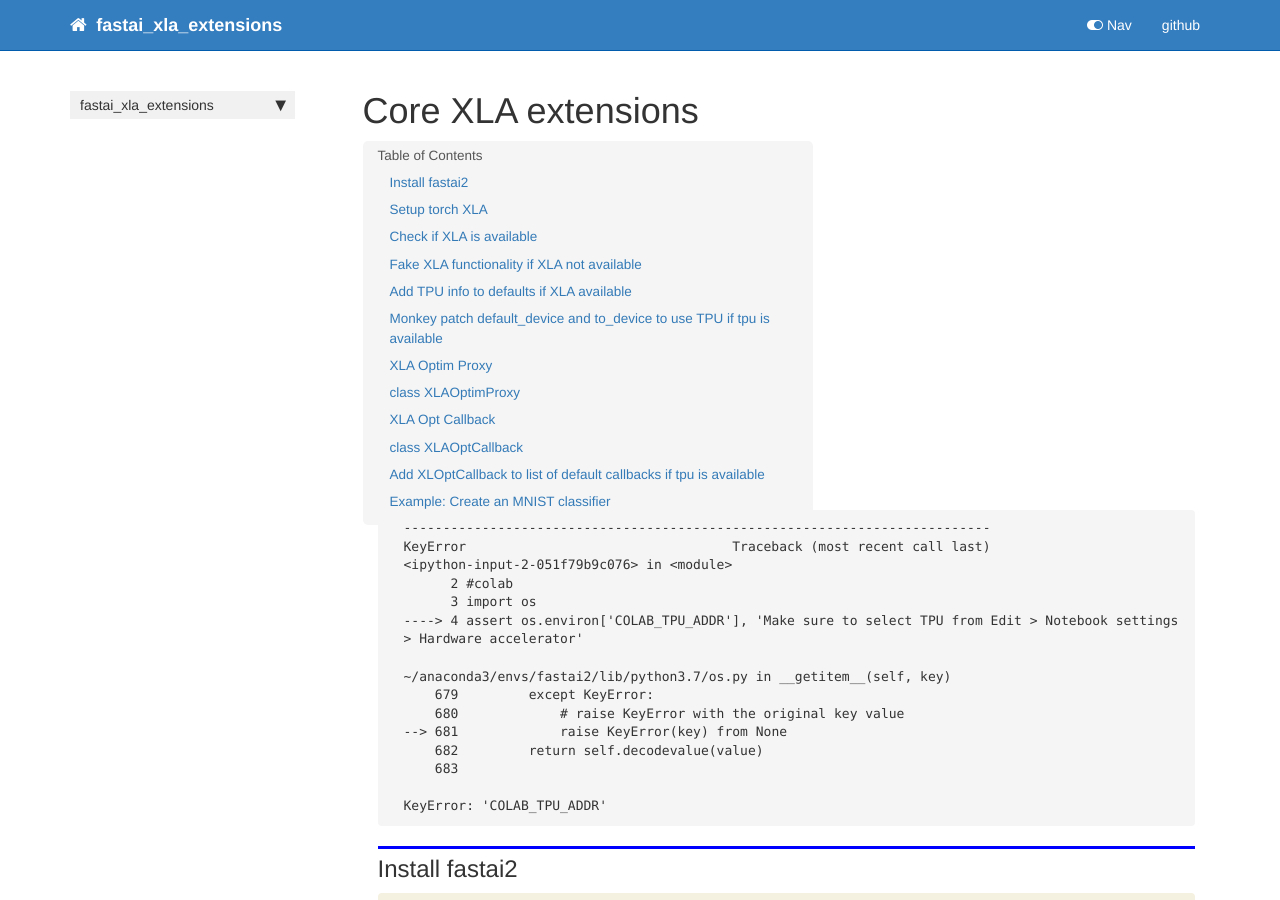
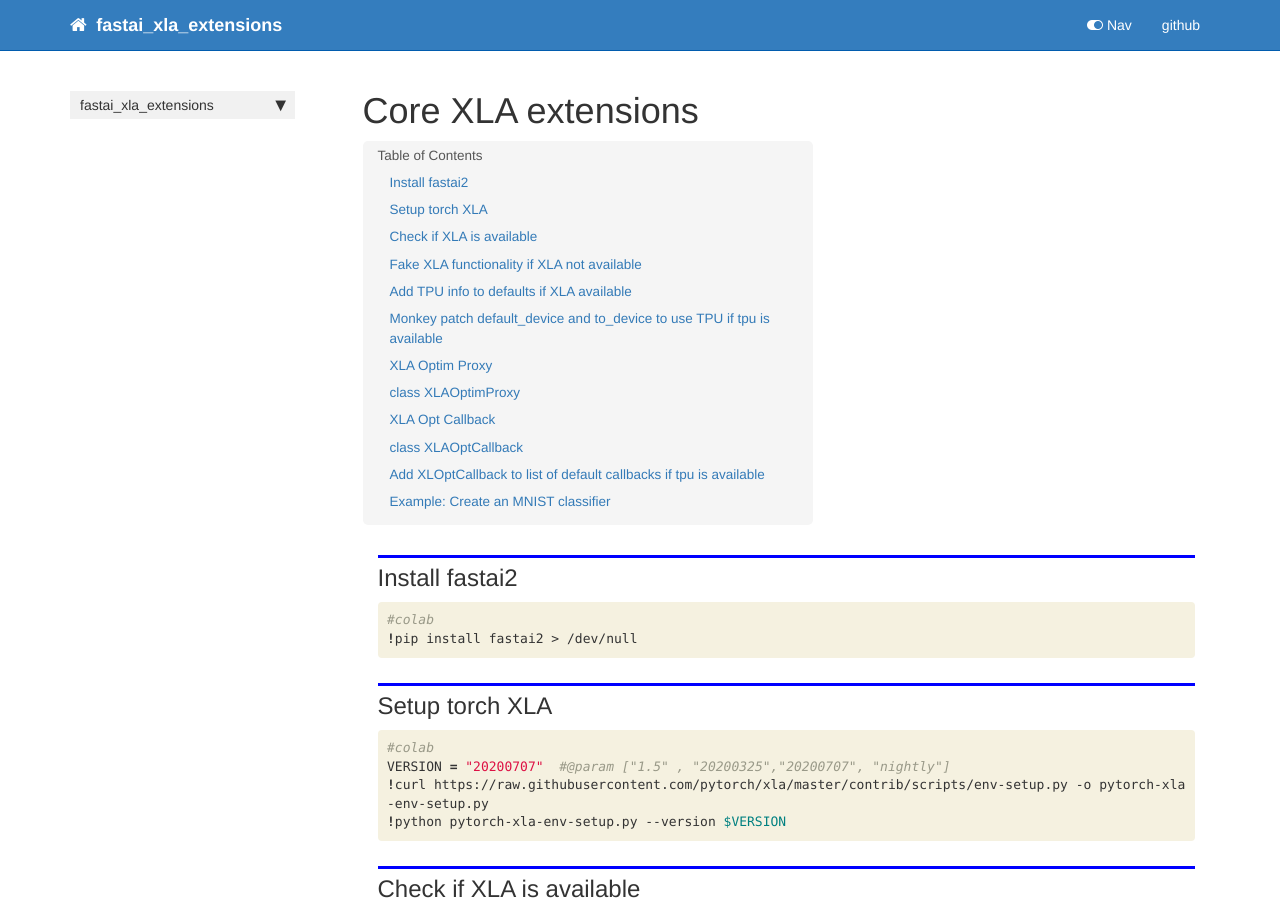
Before and after one commit to butchland/fastai_xla_extensions, a Jekyll site: the page built from docs/core.html, in a window 1280 px wide and 900 px high. Built offline with Jekyll 4.4.1, drawn with Linux system fonts in a browser that asks for light colours; nearby versions of some CDN libraries; comment, search, counter and statistics services are not loaded; some of the changed text lies outside the part shown.

Commit message:
Fix minor editing issues

```diff
--- a/docs/core.html
+++ b/docs/core.html
@@ -23,41 +23,6 @@
     {% raw %}
 
 <div class="cell border-box-sizing code_cell rendered">
-
-</div>
-    {% endraw %}
-
-    {% raw %}
-
-<div class="cell border-box-sizing code_cell rendered">
-
-<div class="output_wrapper">
-<div class="output">
-
-<div class="output_area">
-
-<div class="output_subarea output_text output_error">
-<pre>
-<span class="ansi-red-fg">---------------------------------------------------------------------------</span>
-<span class="ansi-red-fg">KeyError</span>                                  Traceback (most recent call last)
-<span class="ansi-green-fg">&lt;ipython-input-2-051f79b9c076&gt;</span> in <span class="ansi-cyan-fg">&lt;module&gt;</span>
-<span class="ansi-green-intense-fg ansi-bold">      2</span> <span class="ansi-red-fg">#colab</span>
-<span class="ansi-green-intense-fg ansi-bold">      3</span> <span class="ansi-green-fg">import</span> os
-<span class="ansi-green-fg">----&gt; 4</span><span class="ansi-red-fg"> </span><span class="ansi-green-fg">assert</span> os<span class="ansi-blue-fg">.</span>environ<span class="ansi-blue-fg">[</span><span class="ansi-blue-fg">&#39;COLAB_TPU_ADDR&#39;</span><span class="ansi-blue-fg">]</span><span class="ansi-blue-fg">,</span> <span class="ansi-blue-fg">&#39;Make sure to select TPU from Edit &gt; Notebook settings &gt; Hardware accelerator&#39;</span>
-
-<span class="ansi-green-fg">~/anaconda3/envs/fastai2/lib/python3.7/os.py</span> in <span class="ansi-cyan-fg">__getitem__</span><span class="ansi-blue-fg">(self, key)</span>
-<span class="ansi-green-intense-fg ansi-bold">    679</span>         <span class="ansi-green-fg">except</span> KeyError<span class="ansi-blue-fg">:</span>
-<span class="ansi-green-intense-fg ansi-bold">    680</span>             <span class="ansi-red-fg"># raise KeyError with the original key value</span>
-<span class="ansi-green-fg">--&gt; 681</span><span class="ansi-red-fg">             </span><span class="ansi-green-fg">raise</span> KeyError<span class="ansi-blue-fg">(</span>key<span class="ansi-blue-fg">)</span> <span class="ansi-green-fg">from</span> <span class="ansi-green-fg">None</span>
-<span class="ansi-green-intense-fg ansi-bold">    682</span>         <span class="ansi-green-fg">return</span> self<span class="ansi-blue-fg">.</span>decodevalue<span class="ansi-blue-fg">(</span>value<span class="ansi-blue-fg">)</span>
-<span class="ansi-green-intense-fg ansi-bold">    683</span>
-
-<span class="ansi-red-fg">KeyError</span>: &#39;COLAB_TPU_ADDR&#39;</pre>
-</div>
-</div>
-
-</div>
-</div>
 
 </div>
     {% endraw %}
@@ -1276,7 +1241,7 @@
 <pre>
 <span class="ansi-red-fg">---------------------------------------------------------------------------</span>
 <span class="ansi-red-fg">NameError</span>                                 Traceback (most recent call last)
-<span class="ansi-green-fg">&lt;ipython-input-7-61b56ff2053c&gt;</span> in <span class="ansi-cyan-fg">&lt;module&gt;</span>
+<span class="ansi-green-fg">&lt;ipython-input-6-61b56ff2053c&gt;</span> in <span class="ansi-cyan-fg">&lt;module&gt;</span>
 <span class="ansi-green-intense-fg ansi-bold">      1</span> <span class="ansi-green-fg">from</span> fastai2<span class="ansi-blue-fg">.</span>callback<span class="ansi-blue-fg">.</span>training <span class="ansi-green-fg">import</span> <span class="ansi-blue-fg">*</span>
 <span class="ansi-green-fg">----&gt; 2</span><span class="ansi-red-fg"> </span>learner<span class="ansi-blue-fg">.</span>fit_one_cycle<span class="ansi-blue-fg">(</span><span class="ansi-cyan-fg">4</span><span class="ansi-blue-fg">,</span>cbs<span class="ansi-blue-fg">=</span><span class="ansi-blue-fg">[</span>GradientAccumulation<span class="ansi-blue-fg">(</span>n_acc<span class="ansi-blue-fg">=</span><span class="ansi-cyan-fg">2</span><span class="ansi-blue-fg">)</span><span class="ansi-blue-fg">,</span><span class="ansi-blue-fg">]</span><span class="ansi-blue-fg">)</span>
 
```
Also changed, not shown: docs/index.html (+0 -35 lines), README.md, docs/images/output_22_0.png, docs/images/output_27_2.png, docs/images/output_33_2.png, docs/images/output_42_0.png, 2 other files.
